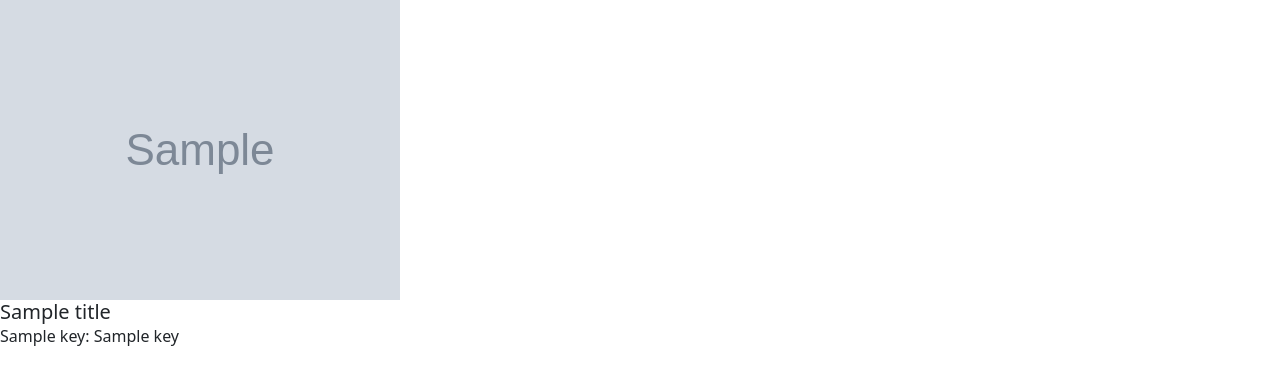
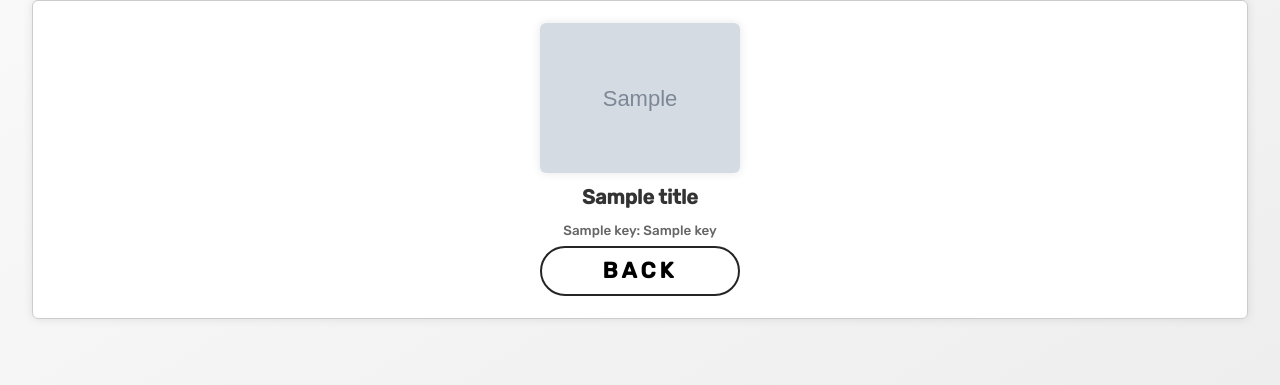
Before and after one commit to gnPy/VIRTUAL-WEAVERS, a Flask app: template templates/book.html in a window 1280 px wide. Shown: the top 385 px of the page. Run offline with Flask 3, Linux system fonts and the light colour scheme; the template is opened without the code that fills it: most values are stand-ins (such as "Sample title", 1, 10 or a date in 2020); grey boxes marked "Sample" are stand-in pictures; parts of the project's set-up code (start-up, migrations or seed data) failed here and were passed over.

Commit message:
book html

```diff
--- a/static/styles/book.css
+++ b/static/styles/book.css
@@ -0,0 +1,119 @@
+
+body {
+    font-family: 'Segoe UI', Arial, sans-serif;
+
+  }
+
+  .container {
+    display: flex;
+    flex-direction: column;
+    justify-content: center;
+    align-items: center;
+    height: auto;
+    text-align: center;
+  }
+
+  .book-img {
+    width: 200px;
+    height: auto;
+    margin-bottom: 1rem;
+    border-radius: 6px;
+    box-shadow: 0 0 10px rgba(0, 0, 0, 0.1);
+  }
+
+  .card-title {
+    font-size: 1.8rem;
+    color: #333;
+    margin-bottom: 1rem;
+  }
+
+  .page-text {
+    font-size: 1.2rem;
+    color: #666;
+    margin-bottom: 0.5rem;
+  }
+
+  body {
+    background-image: linear-gradient(to bottom right, #f9f9f9, #eaeaea);
+  }
+
+  .container {
+    box-shadow: 0 0 10px rgba(0, 0, 0, 0.1);
+    padding: 2rem;
+  }
+
+  .page-text:hover {
+    background-color: rgba(0, 0, 0, 0.05);
+    transition: background-color 0.3s ease;
+  }
+
+  .container {
+    border: 1px solid #ccc;
+    border-radius: 6px;
+  }
+
+
+  h5, p {
+    margin-bottom: 1rem;
+  }
+
+  h5 {
+    font-weight: bold;
+  }
+
+  .page-text {
+    line-height: 1.5;
+  }
+
+  .container {
+    max-width: 95%;
+    margin: 0 auto;
+    background-color: #fff;
+  }
+
+
+
+  .button {
+    height: 50px;
+    width: 200px;
+    position: relative;
+    background-color: transparent;
+    cursor: pointer;
+    border: 2px solid #252525;
+    overflow: hidden;
+    border-radius: 30px;
+    color: black;
+    transition: all 0.5s ease-in-out;
+  }
+
+  .btn-txt {
+    z-index: 1;
+    font-weight: 800;
+    letter-spacing: 4px;
+  }
+
+  .type1::after {
+    content: "";
+    position: absolute;
+    left: 0;
+    top: 0;
+    transition: all 0.5s ease-in-out;
+    background-color: black;
+    border-radius: 30px;
+    visibility: hidden;
+    height: 10px;
+    width: 10px;
+    z-index: -1;
+  }
+
+  .button:hover {
+    box-shadow: 1px 1px 200px #252525;
+    color: black;
+    border: none;
+  }
+
+  .type1:hover::after {
+    visibility: visible;
+    transform: scale(100) translateX(2px);
+
+  }
--- a/templates/book.html
+++ b/templates/book.html
@@ -6,17 +6,22 @@
     <meta name="viewport" content="width=device-width, initial-scale=1.0">
     <title>{{ title }}</title>
     <link href="https://cdn.jsdelivr.net/npm/bootstrap@5.3.0-alpha3/dist/css/bootstrap.min.css" rel="stylesheet" integrity="sha384-KK94CHFLLe+nY2dmCWGMq91rCGa5gtU4mk92HdvYe+M/SXH301p5ILy+dN9+nJOZ" crossorigin="anonymous">
+    <link rel="stylesheet" href="/static/styles/style.css">
     <link rel="stylesheet" href="/static/styles/book.css">
-
-
 
 </head>
 <body>
+    <div class="container">
         <img class="book-img" src="{{ dictionary['coverImg'] }}" alt="">
         <h5 class="card-title">{{ dictionary['title'][num] }}</h5>
         {% for key in dictionary if key not in ['title','coverImg'] %}
         <p class="page-text" id="{{ key }}">{{ key }}: {{ dictionary[key]}} </p>
         {% endfor %}
+        <a href="javascript:history.go(-1)" class="rec">
+        <button class="button type1">
+            <span class="btn-txt">BACK</span>
+          </button></a>
+    </div>
 
     <script src="https://cdn.jsdelivr.net/npm/@popperjs/core@2.11.7/dist/umd/popper.min.js" integrity="sha384-zYPOMqeu1DAVkHiLqWBUTcbYfZ8osu1Nd6Z89ify25QV9guujx43ITvfi12/QExE" crossorigin="anonymous"></script>
     <script src="https://cdn.jsdelivr.net/npm/bootstrap@5.3.0-alpha3/dist/js/bootstrap.min.js" integrity="sha384-Y4oOpwW3duJdCWv5ly8SCFYWqFDsfob/3GkgExXKV4idmbt98QcxXYs9UoXAB7BZ" crossorigin="anonymous"></script>
```
Also changed, not shown: 1 other file. Lines whose indentation alone changed are shown as unchanged.
